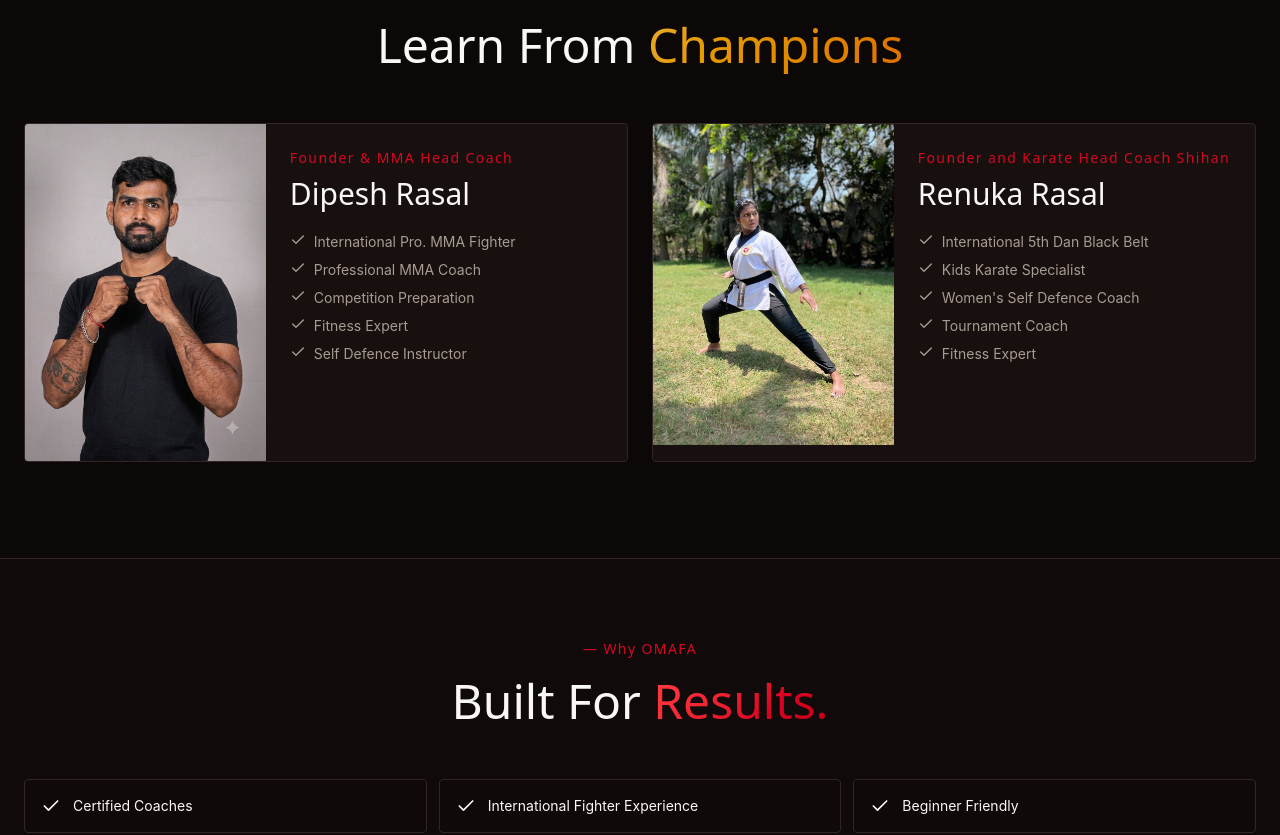
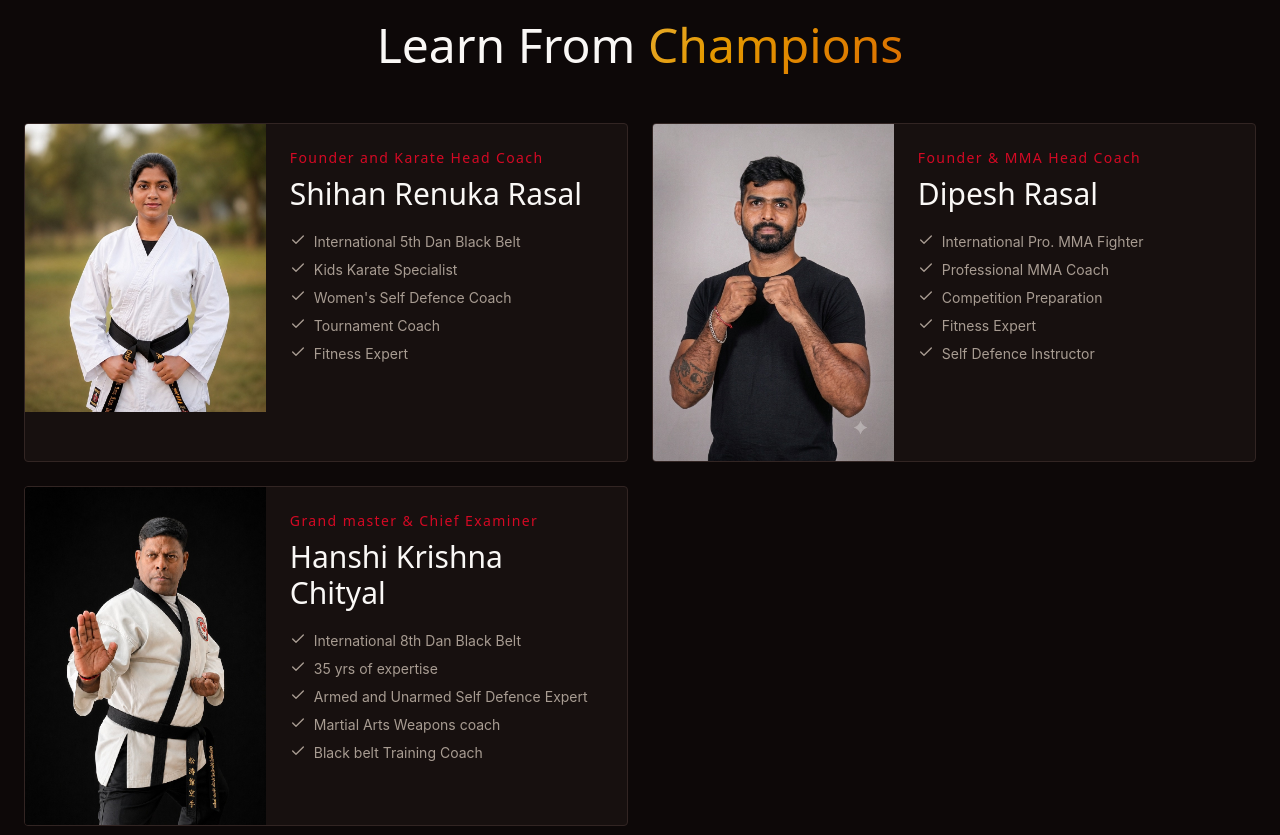
Before and after one commit to tanmaysalve/omafa-website, a React (Vite) app: page / in a window 1280 px wide. Shown: the part 3385-4220 px from the top of the page. Built offline with nearby package versions, Linux system fonts and the light colour scheme.

Commit message:
Added Grand master in home page and modified Renuka details

```diff
--- a/src/pages/Coaches.tsx
+++ b/src/pages/Coaches.tsx
@@ -4,8 +4,8 @@ import { PageHero } from "@/components/PageHero";
 const coaches = [
   {
     image: "/images/coach-renuka_1.jpg",
-    role: "Founder and Karate Head Coach Shihan",
-    name: "Renuka Rasal",
+    role: "Founder and Karate Head Coach",
+    name: "Shihan Renuka Rasal",
     intro:
       "Renuka Rasal is a 5th Dan Black Belt and OMAFA's Head Karate Coach. She specialises in kids' karate and women's self defence, with multiple tournament-winning students under her guidance.",
     tags: [
@@ -13,6 +13,7 @@ const coaches = [
       "Kids Karate Specialist",
       "Women's Self Defence Coach",
       "Tournament Coach",
+      "Fitness Expert",
     ],
   },
   {
@@ -31,8 +32,8 @@ const coaches = [
   },
   {
     image: "/images/coach-krishna.jpg",
-    role: "Grand master & Chief Examiner Hanshi",
-    name: "Krishna Chityal",
+    role: "Grand master & Chief Examiner",
+    name: "Hanshi Krishna Chityal",
     intro:
       "Krishna Chityal is a Grand master and Chief Examiner Hanshi with decades of experience in martial arts. His expertise spans various disciplines, making him a sought-after instructor for both beginners and advanced practitioners.",
     tags: [
--- a/src/pages/Home.tsx
+++ b/src/pages/Home.tsx
@@ -182,6 +182,18 @@ export function Home() {
           />
           <div className="mt-12 grid gap-6 md:grid-cols-2">
             <CoachMini
+              image="/images/coach-renuka_1.jpg"
+              name="Shihan Renuka Rasal"
+              role="Founder and Karate Head Coach"
+              tags={[
+                "International 5th Dan Black Belt",
+                "Kids Karate Specialist",
+                "Women's Self Defence Coach",
+                "Tournament Coach",
+                "Fitness Expert",
+              ]}
+            />
+            <CoachMini
               image="/images/coach-dipesh.jpg"
               name="Dipesh Rasal"
               role="Founder & MMA Head Coach"
@@ -194,15 +206,15 @@ export function Home() {
               ]}
             />
             <CoachMini
-              image="/images/coach-renuka.jpg"
-              name="Renuka Rasal"
-              role="Founder and Karate Head Coach Shihan"
+              image="/images/coach-krishna.jpg"
+              name="Hanshi Krishna Chityal"
+              role="Grand master & Chief Examiner"
               tags={[
-                "International 5th Dan Black Belt",
-                "Kids Karate Specialist",
-                "Women's Self Defence Coach",
-                "Tournament Coach",
-                "Fitness Expert",
+                "International 8th Dan Black Belt",
+                "35 yrs of expertise",
+                "Armed and Unarmed Self Defence Expert",
+                "Martial Arts Weapons coach",
+                "Black belt Training Coach",
               ]}
             />
           </div>
```
